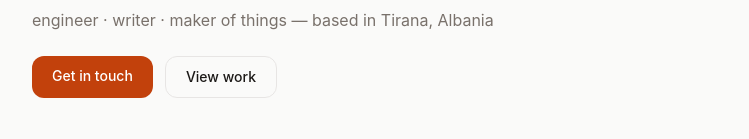
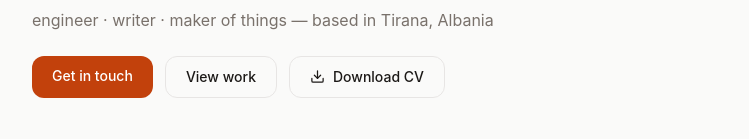
Before and after one commit to arlindmetaj/arlind-tech, a Next.js app: page / in a window 1280 px wide. Shown: the part 203-342 px from the top of the page, without its empty margins (264-1013 px from the left). Built offline with nearby package versions, Linux system fonts and the light colour scheme; no server answers.

Commit message:
public site: add downloadable CV (hero button + contact row)

```diff
--- a/app/page.tsx
+++ b/app/page.tsx
@@ -1,4 +1,5 @@
 import { Suspense } from "react";
+import { Download } from "lucide-react";
 import PublicShell from "@/components/PublicShell";
 import GitHubGraph from "@/components/GitHubGraph";
 import SignInPopover from "@/components/SignInPopover";
@@ -118,6 +119,14 @@ export default function HomePage() {
                     className="cta-secondary px-5 py-2.5 rounded-xl text-sm font-medium"
                   >
                     View work
+                  </a>
+                  <a
+                    href="/Arlind_Metaj_CV.pdf"
+                    download
+                    className="cta-secondary px-5 py-2.5 rounded-xl text-sm font-medium inline-flex items-center gap-2"
+                  >
+                    <Download size={15} />
+                    Download CV
                   </a>
                 </div>
               </div>
@@ -400,6 +409,23 @@ export default function HomePage() {
                   Tirana, Albania
                 </span>
               </div>
+              <div className="flex items-center gap-3">
+                <span
+                  className="text-xs w-16 shrink-0"
+                  style={{ color: "var(--dim)" }}
+                >
+                  Résumé
+                </span>
+                <a
+                  href="/Arlind_Metaj_CV.pdf"
+                  download
+                  className="text-sm font-medium inline-flex items-center gap-1.5 transition-opacity hover:opacity-70"
+                  style={{ color: "var(--accent)" }}
+                >
+                  <Download size={14} />
+                  Download CV (PDF)
+                </a>
+              </div>
             </div>
           </section>
 
```
Also changed, not shown: 1 other file (tests, documents, lock files or other folders).
